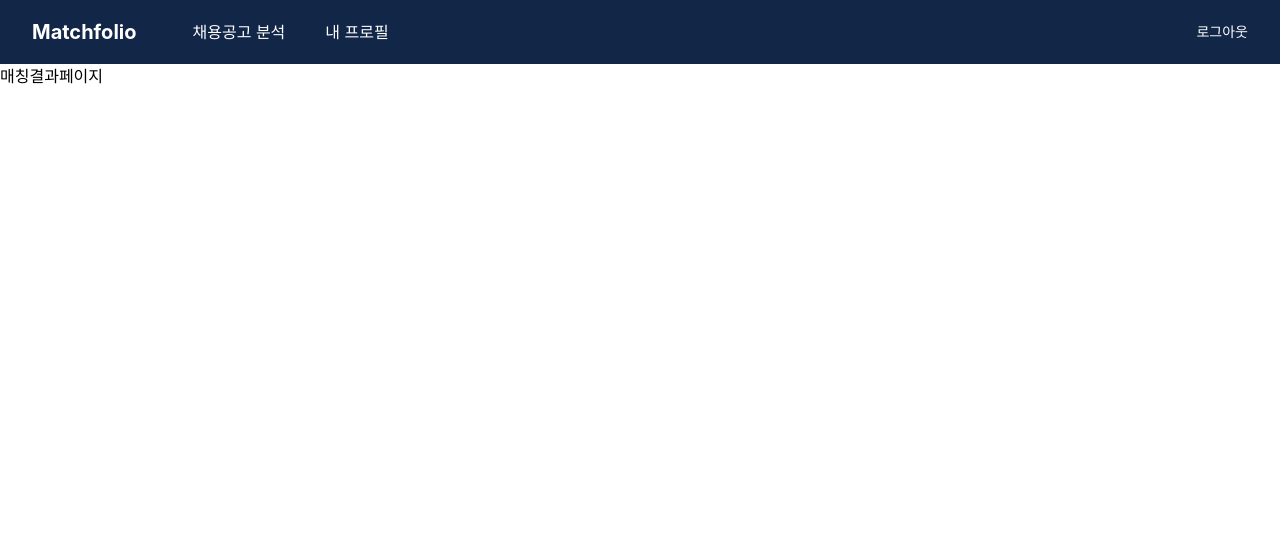
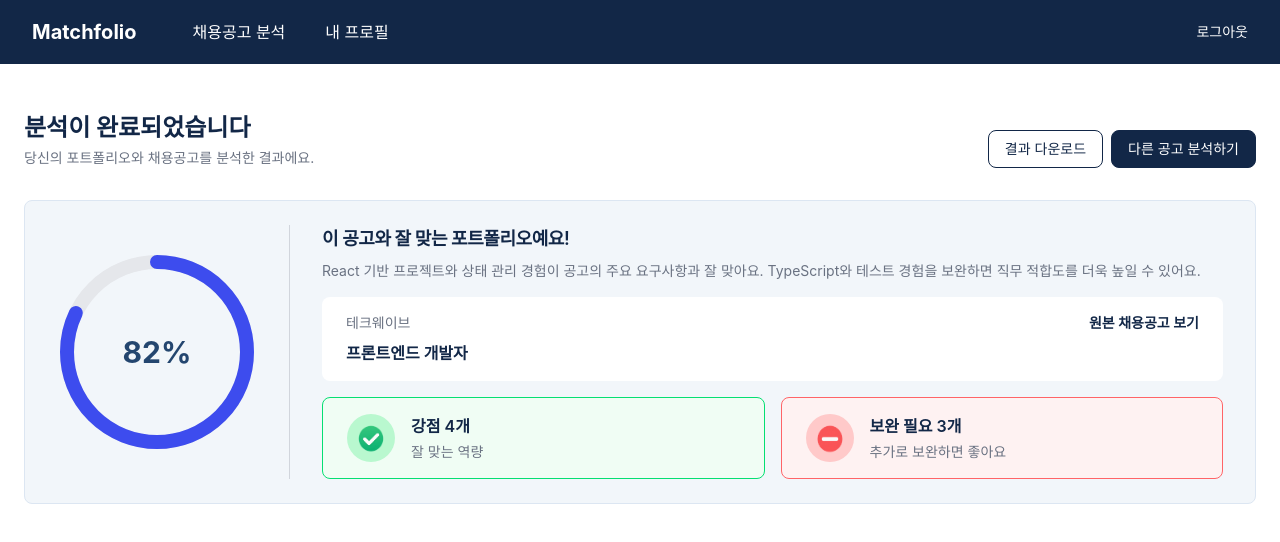
Before and after one commit to dajung-y/matchfolio, a React (Vite) app: page /match in a window 1280 px wide. Shown: the top 542 px of the page. Built offline with nearby package versions, Linux system fonts and the light colour scheme.

Commit message:
feat: match result page 헤더 및 summary 구현

```diff
--- /dev/null
+++ b/src/components/matching/MatchSummary.jsx
@@ -0,0 +1,120 @@
+import { useEffect, useState } from "react";
+import { Link } from "react-router-dom";
+
+import checkIcon from "../../assets/icons/check64.png";
+import minusIcon from "../../assets/icons/minus64.png";
+
+export default function MatchSummary({
+  job,
+  summary,
+  strengthCount,
+  gapCount,
+  matchScore,
+}) {
+  const [animatedScore, setAnimatedScore] = useState(0);
+  const radius = 90;
+  const circumference = 2 * Math.PI * radius;
+
+  const offset = circumference - (animatedScore / 100) * circumference;
+
+  // 애니메이션 효과
+  useEffect(() => {
+    setAnimatedScore(matchScore);
+  }, [matchScore]);
+
+  return (
+    <section className="rounded-lg px-8 py-6 border border-primary-light bg-primary-extra-light">
+      <div className="flex flex-col gap-8 md:flex-row md: items-center">
+        {/* score */}
+        <div className="flex items-center justify-center">
+          <div className="relative w-50 h-50">
+            <svg viewBox="0 0 200 200" className="w-full h-full -rotate-90">
+              {/* back ground */}
+              <circle
+                cx="100"
+                cy="100"
+                r={radius}
+                fill="none"
+                stroke="#E5E7EB"
+                strokeWidth="14"
+              />
+              {/* score */}
+              <circle
+                cx="100"
+                cy="100"
+                r={radius}
+                fill="none"
+                stroke="#3D4CEE"
+                strokeWidth="14"
+                strokeDasharray={circumference}
+                strokeDashoffset={offset}
+                strokeLinecap="round"
+                className="transition-all duration-500 ease-out"
+              />
+            </svg>
+
+            {/* text */}
+            <div className="absolute inset-0 flex items-center justify-center">
+              <span className="text-3xl font-bold text-primary-medium">
+                {matchScore}%
+              </span>
+            </div>
+          </div>
+        </div>
+
+        {/* Divider */}
+        <div className="h-px w-full bg-gray-300 md:h-auto md:self-stretch md:w-px " />
+
+        {/* 요약 정보 */}
+        <div className="min-w-0 flex-1">
+          {/* summary */}
+          <div className="space-y-2">
+            <h3 className="text-lg font-semibold text-primary tracking-tight">
+              {summary.title}
+            </h3>
+            <p className="text-sm text-gray-500">{summary.description}</p>
+          </div>
+
+          {/* company */}
+          <div className="mt-4 rounded-lg bg-white px-6 py-4">
+            <div className="mb-2 flex justify-between">
+              <p className="text-sm text-gray-500">{job.company}</p>
+              <Link
+                to={job.sourceUrl}
+                className="text-sm font-semibold text-primary">
+                원본 채용공고 보기
+              </Link>
+            </div>
+            <p className="text-primary font-semibold">{job.position}</p>
+          </div>
+
+          {/* s/w */}
+          <div className="mt-4 grid grid-cols-2 gap-4">
+            <div className="flex items-center rounded-lg border border-green-400 bg-green-50 px-6 py-4">
+              <div className="flex items-center justify-center mr-4 w-12 h-12 shrink-0 rounded-full bg-green-200">
+                <img src={checkIcon} alt="checkIcon" className="w-8 h-8" />
+              </div>
+              <div className="flex flex-col space-y-1">
+                <p className="font-semibold text-primary">
+                  강점 {strengthCount}개
+                </p>
+                <p className="text-sm text-gray-500">잘 맞는 역량</p>
+              </div>
+            </div>
+            <div className="flex items-center rounded-lg border border-red-400 bg-red-50 px-6 py-4">
+              <div className="flex items-center justify-center mr-4 w-12 h-12 shrink-0 rounded-full bg-red-200">
+                <img src={minusIcon} alt="minusIcon" className="w-8 h-8" />
+              </div>
+              <div className="flex flex-col space-y-1">
+                <p className="font-semibold text-primary">
+                  보완 필요 {gapCount}개
+                </p>
+                <p className="text-sm text-gray-500">추가로 보완하면 좋아요</p>
+              </div>
+            </div>
+          </div>
+        </div>
+      </div>
+    </section>
+  );
+}
--- a/src/data/mockMatchResult.js
+++ b/src/data/mockMatchResult.js
@@ -1,5 +1,11 @@
 export const mockMatchResult = {
   matchScore: 82,
+
+  summary: {
+    title: "이 공고와 잘 맞는 포트폴리오예요!",
+    description:
+      "React 기반 프로젝트와 상태 관리 경험이 공고의 주요 요구사항과 잘 맞아요. TypeScript와 테스트 경험을 보완하면 직무 적합도를 더욱 높일 수 있어요.",
+  },
 
   breakdown: {
     techStack: 85,
--- a/src/pages/MatchingResultPage.jsx
+++ b/src/pages/MatchingResultPage.jsx
@@ -1,7 +1,53 @@
+import { Link } from "react-router-dom";
+import { mockJob } from "../data/mockJob.js";
+import { mockMatchResult } from "../data/mockMatchResult.js";
+import MatchSummary from "../components/matching/MatchSummary.jsx";
+
 export default function MatchingResultPage() {
+  const handleDownload = () => {
+    // TODO: PDF 다운로드 기능 추가
+    console.log("PDF 다운로드");
+  };
+
   return (
-    <main>
-      <h1>매칭결과페이지</h1>
+    <main className="mx-auto max-w-7xl px-6 py-12">
+      {/* match title */}
+      <div className="mb-8 grid grid-cols-1 gap-4 md:grid-cols-2">
+        {/* title */}
+        <div>
+          <h1 className="text-2xl font-bold text-primary">
+            분석이 완료되었습니다
+          </h1>
+          <p className="mt-1 text-sm text-gray-500">
+            당신의 포트폴리오와 채용공고를 분석한 결과에요.
+          </p>
+        </div>
+        {/* button */}
+        <div className="flex gap-2 md:items-end md:justify-end ">
+          <button
+            type="button"
+            onClick={handleDownload}
+            className="flex-1 md:flex-none rounded-lg border border-primary bg-white text-sm text-primary px-4 py-2">
+            결과 다운로드
+          </button>
+          <Link
+            to={"/job-analysis"}
+            className="flex-1 md:flex-none rounded-lg border border-primary bg-primary text-center text-sm text-white px-4 py-2 ">
+            다른 공고 분석하기
+          </Link>
+        </div>
+      </div>
+
+      {/* Match Summary */}
+      <div className="mt-6">
+        <MatchSummary
+          job={mockJob}
+          summary={mockMatchResult.summary}
+          strengthCount={mockMatchResult.strengths.length}
+          gapCount={mockMatchResult.gaps.length}
+          matchScore={mockMatchResult.matchScore}
+        />
+      </div>
     </main>
   );
 }
```
Also changed, not shown: src/assets/icons/check64.png (added), src/assets/icons/minus64.png (added).
